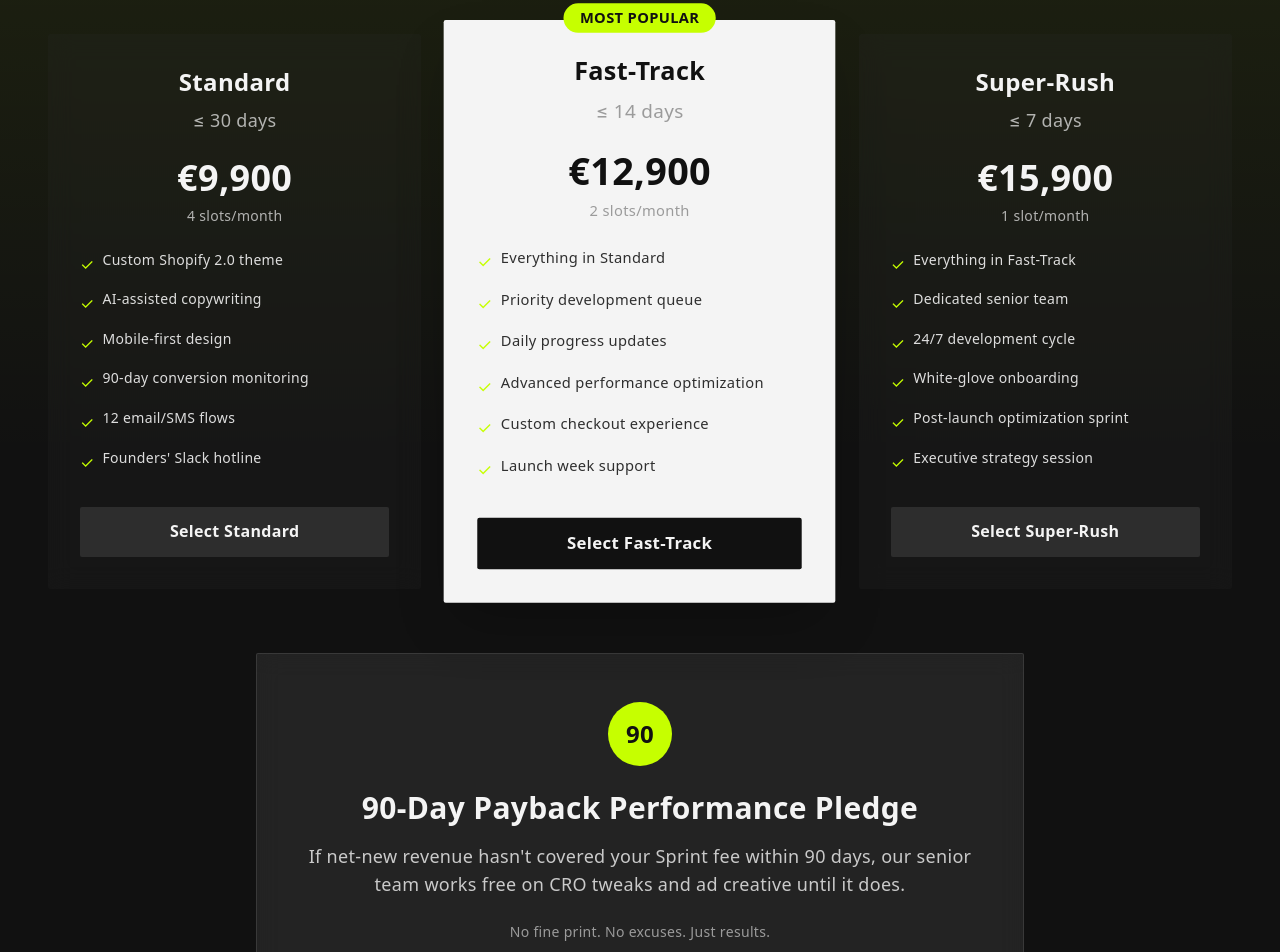
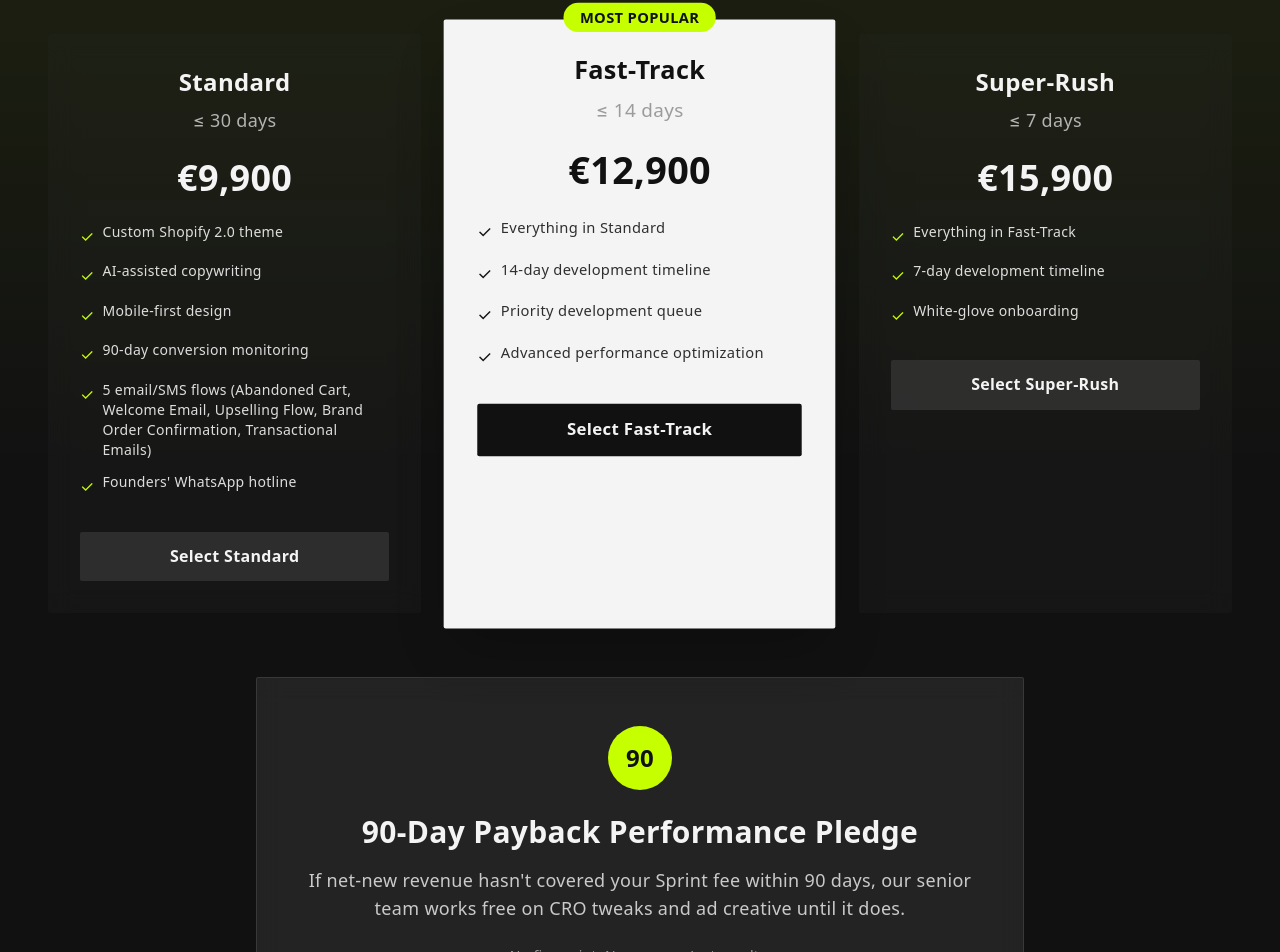
Before and after one commit to datagekko/sovira-digital, a Next.js app: page / in a window 1280 px wide. Shown: the part 2218-3170 px from the top of the page. Built offline with nearby package versions, Linux system fonts and the light colour scheme; a web font is replaced by a local one.

Commit message:
Update BrandReadySprint pricing: remove slots, change Slack to WhatsApp, update email flows, streamline tier features, add timeline bullets

```diff
--- a/components/BrandReadySprint.tsx
+++ b/components/BrandReadySprint.tsx
@@ -14,14 +14,13 @@ export default function BrandReadySprint() {
       name: 'Standard',
       timeline: '≤ 30 days',
       price: '€9,900',
-      slots: '4 slots/month',
       features: [
         'Custom Shopify 2.0 theme',
         'AI-assisted copywriting',
         'Mobile-first design',
         '90-day conversion monitoring',
-        '12 email/SMS flows',
-        'Founders\' Slack hotline',
+        '5 email/SMS flows (Abandoned Cart, Welcome Email, Upselling Flow, Brand Order Confirmation, Transactional Emails)',
+        'Founders\' WhatsApp hotline',
       ],
     },
     {
@@ -29,15 +28,12 @@ export default function BrandReadySprint() {
       name: 'Fast-Track',
       timeline: '≤ 14 days',
       price: '€12,900',
-      slots: '2 slots/month',
       popular: true,
       features: [
         'Everything in Standard',
+        '14-day development timeline',
         'Priority development queue',
-        'Daily progress updates',
         'Advanced performance optimization',
-        'Custom checkout experience',
-        'Launch week support',
       ],
     },
     {
@@ -45,14 +41,10 @@ export default function BrandReadySprint() {
       name: 'Super-Rush',
       timeline: '≤ 7 days',
       price: '€15,900',
-      slots: '1 slot/month',
       features: [
         'Everything in Fast-Track',
-        'Dedicated senior team',
-        '24/7 development cycle',
+        '7-day development timeline',
         'White-glove onboarding',
-        'Post-launch optimization sprint',
-        'Executive strategy session',
       ],
     },
   ];
@@ -108,15 +100,12 @@ export default function BrandReadySprint() {
                 <div className="text-4xl font-neue-haas font-bold mb-2">
                   {tier.price}
                 </div>
-                <p className={`text-sm ${tier.popular ? 'text-sovira-neutral' : 'text-sovira-paper/70'}`}>
-                  {tier.slots}
-                </p>
               </div>
 
               <ul className="space-y-3 mb-8">
                 {tier.features.map((feature, index) => (
                   <li key={index} className="flex items-start gap-2">
-                    <span className="text-sovira-chartreuse mt-0.5">✓</span>
+                    <span className={`mt-0.5 ${tier.popular ? 'text-sovira-chartreuse-readable' : 'text-sovira-chartreuse'}`}>✓</span>
                     <span className={`text-sm ${tier.popular ? 'text-sovira-graphite' : 'text-sovira-paper/90'}`}>
                       {feature}
                     </span>
```
